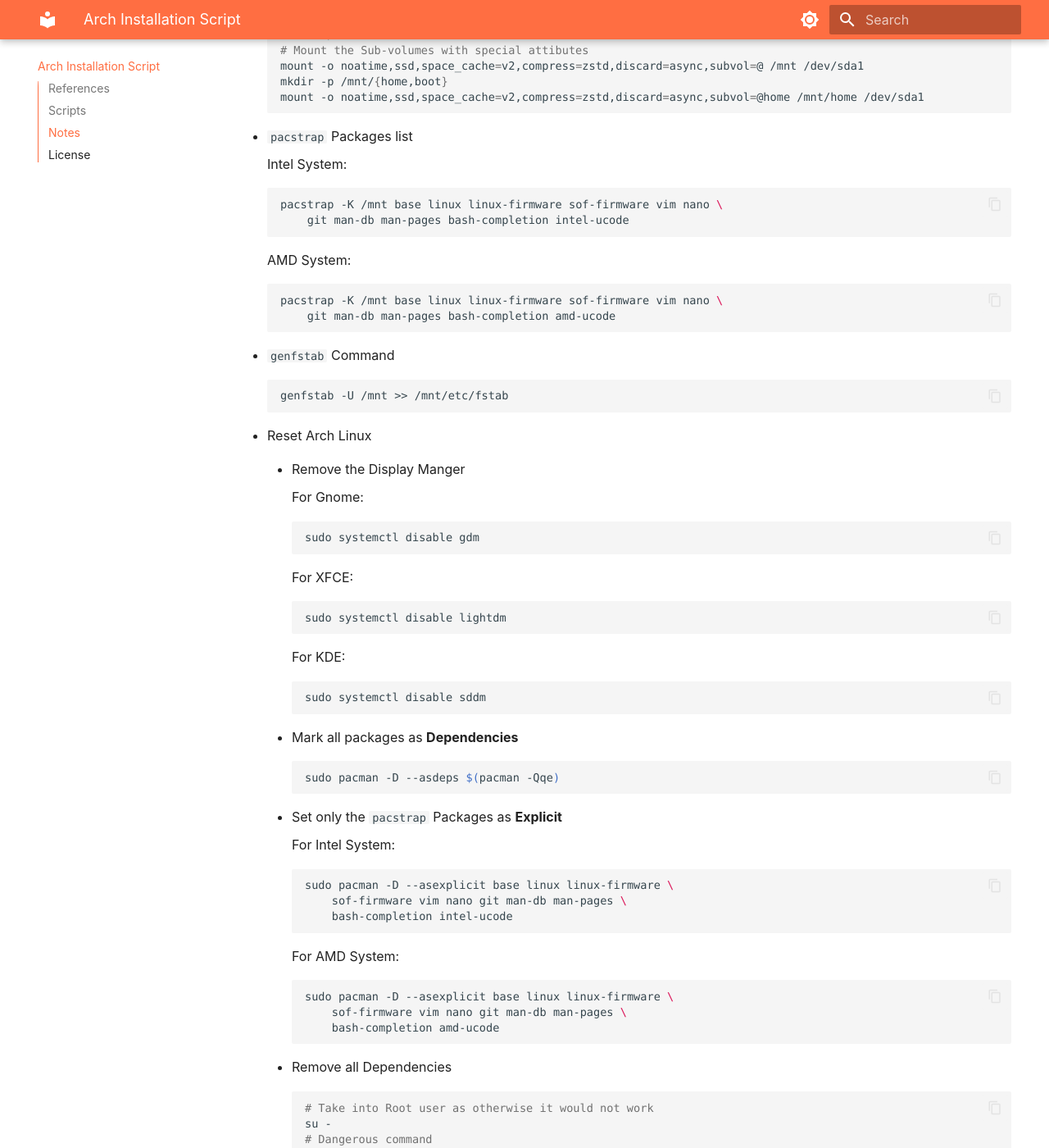
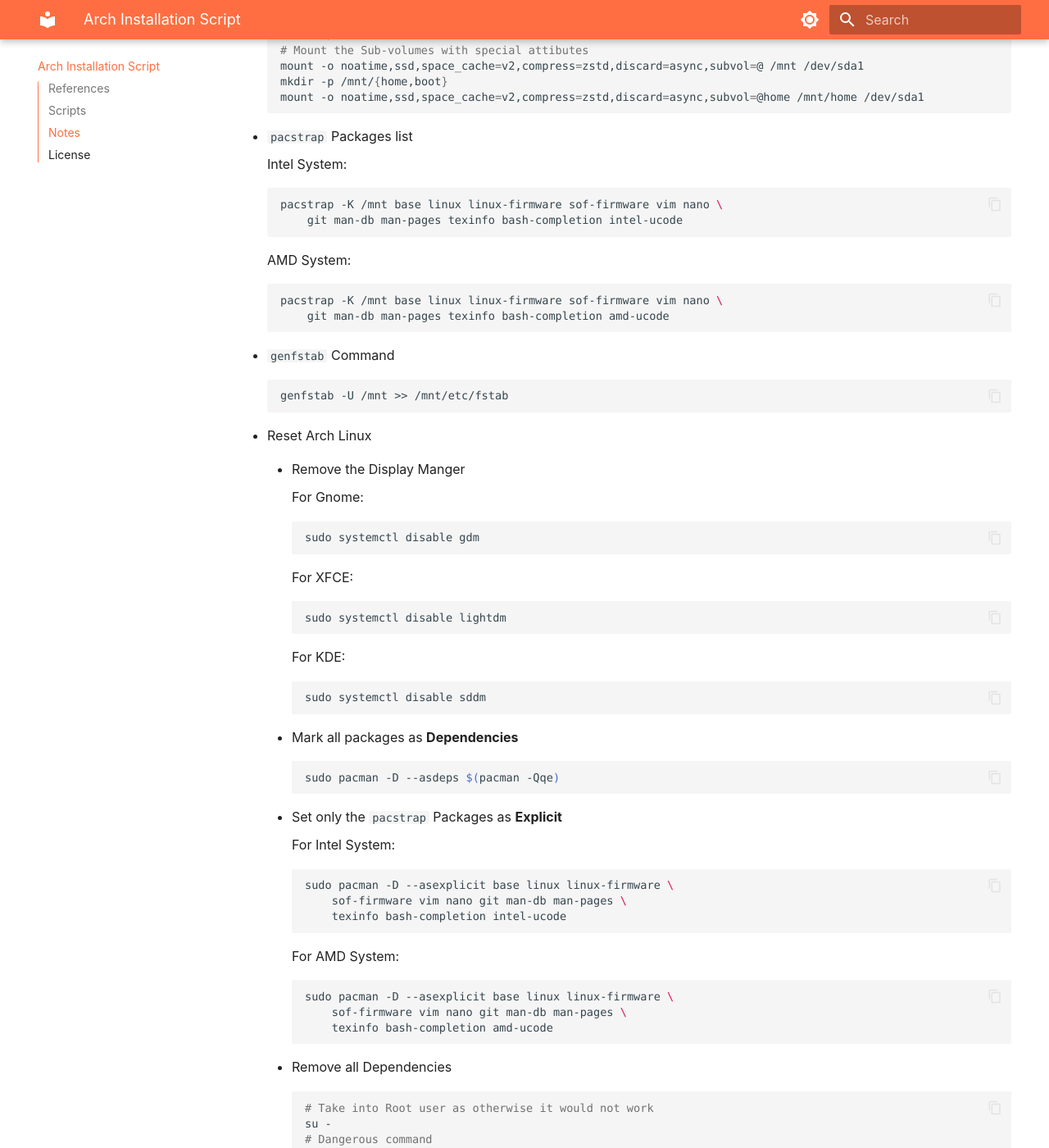
Before and after one commit to 0x3508A/arch-base, an MkDocs documentation site: the page built from docs/README.md, in a window 1280 px wide and 1400 px high, scrolled down 1962 px. Shown: the whole window at 82% size. Built offline with MkDocs 1.6.1 and Material for MkDocs 9.7.7, drawn with Linux system fonts in a browser that asks for light colours.

Commit message:
Fix one more package

````diff
--- a/docs/README.md
+++ b/docs/README.md
@@ -109,14 +109,14 @@
 
 	```sh
 	pacstrap -K /mnt base linux linux-firmware sof-firmware vim nano \
-		git man-db man-pages bash-completion intel-ucode
+		git man-db man-pages texinfo bash-completion intel-ucode
 	```
 
 	AMD System:
 
 	```sh
 	pacstrap -K /mnt base linux linux-firmware sof-firmware vim nano \
-		git man-db man-pages bash-completion amd-ucode
+		git man-db man-pages texinfo bash-completion amd-ucode
 	```
 
 - `genfstab` Command
@@ -160,7 +160,7 @@
 		```sh
 		sudo pacman -D --asexplicit base linux linux-firmware \
 			sof-firmware vim nano git man-db man-pages \
-			bash-completion intel-ucode
+			texinfo bash-completion intel-ucode
 		```
 
 		For AMD System:
@@ -168,7 +168,7 @@
 		```sh
 		sudo pacman -D --asexplicit base linux linux-firmware \
 			sof-firmware vim nano git man-db man-pages \
-			bash-completion amd-ucode
+			texinfo bash-completion amd-ucode
 		```
 
 	- Remove all Dependencies
````
Also changed, not shown: 2 other files.
